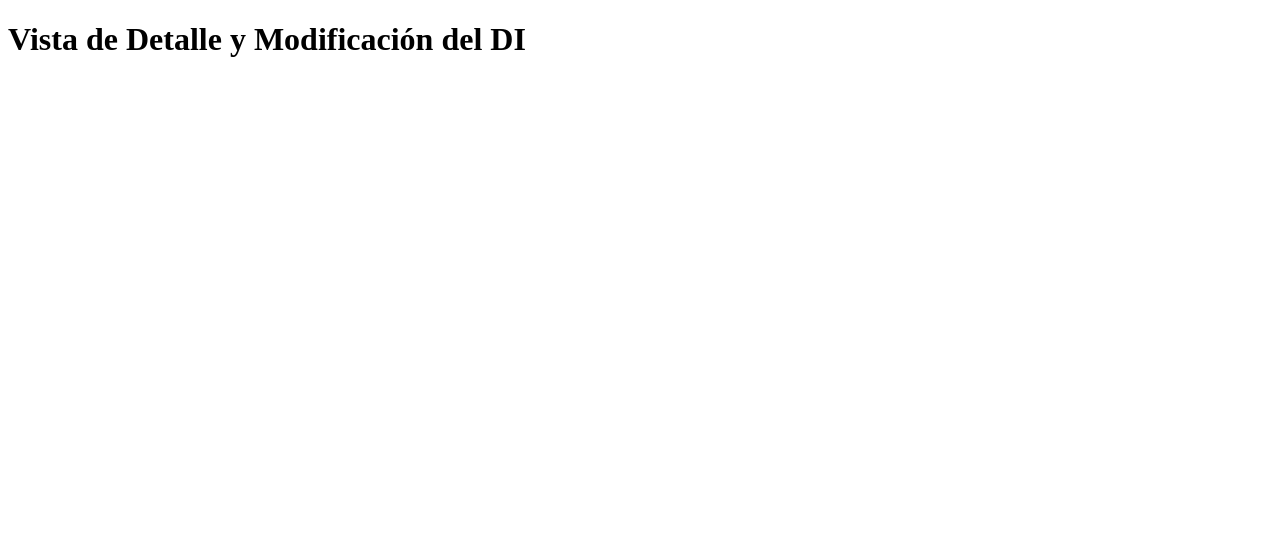
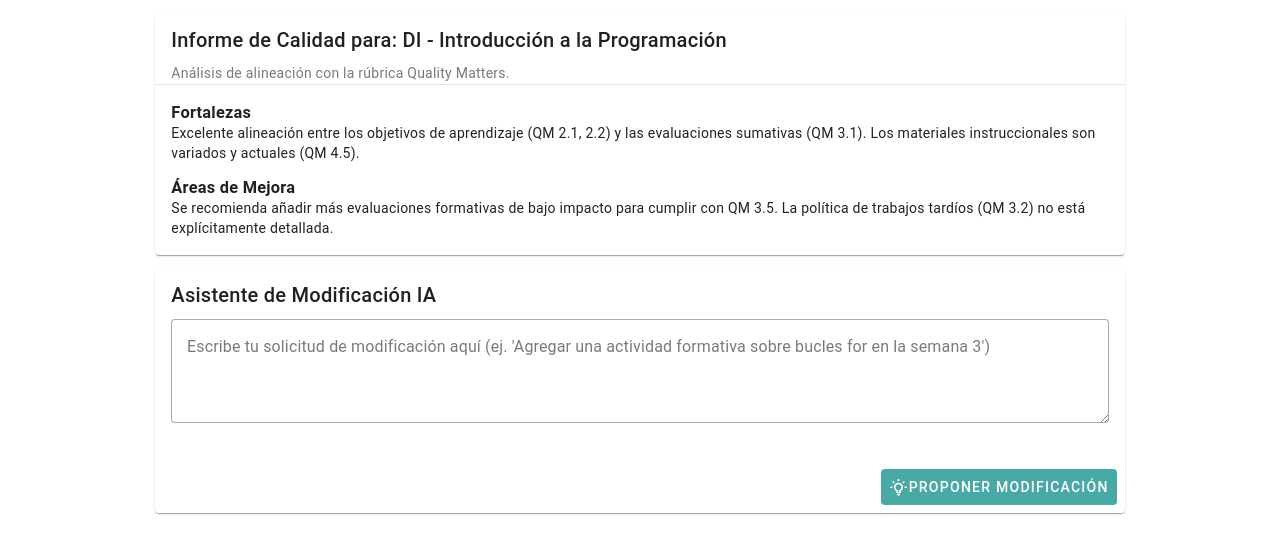
Before and after one commit to kirlts/validadorQM, a Vue app in the folder frontend/: page /di/1 in a window 1280 px wide. Shown: the top 554 px of the page. Built offline with nearby package versions, Linux system fonts and the light colour scheme.

Commit message:
VAL-15: Add Vuetify and Material Design Icons, enhance Dashboard and Detail views

```diff
--- a/frontend/package.json
+++ b/frontend/package.json
@@ -14,9 +14,11 @@
     "format": "prettier --write src/"
   },
   "dependencies": {
+    "@mdi/font": "^7.4.47",
     "pinia": "^3.0.3",
     "vue": "^3.5.18",
-    "vue-router": "^4.5.1"
+    "vue-router": "^4.5.1",
+    "vuetify": "^3.9.7"
   },
   "devDependencies": {
     "@eslint/js": "^9.31.0",
--- a/frontend/src/App.vue
+++ b/frontend/src/App.vue
@@ -1,9 +1,7 @@
 <template>
-  <div id="app">
-    <router-view />
-  </div>
+  <v-app>
+    <v-main>
+      <router-view />
+    </v-main>
+  </v-app>
 </template>
-
-<style>
-/* Puedes agregar estilos globales aquí si lo necesitas */
-</style>
--- a/frontend/src/main.js
+++ b/frontend/src/main.js
@@ -1,9 +1,22 @@
 import { createApp } from 'vue'
 import App from './App.vue'
-import router from './router' // Importamos nuestro enrutador
+import router from './router'
+
+// Importaciones de Vuetify
+import 'vuetify/styles'
+import { createVuetify } from 'vuetify'
+import * as components from 'vuetify/components'
+import * as directives from 'vuetify/directives'
+import '@mdi/font/css/materialdesignicons.css' // Importar íconos
+
+const vuetify = createVuetify({
+  components,
+  directives,
+})
 
 const app = createApp(App)
 
-app.use(router) // Le decimos a la app que use el enrutador
+app.use(router)
+app.use(vuetify) // Usar Vuetify en la aplicación
 
 app.mount('#app')
--- a/frontend/src/views/DashboardView.vue
+++ b/frontend/src/views/DashboardView.vue
@@ -1,5 +1,55 @@
 <template>
-  <div>
-    <h1>Dashboard de Diseños Instruccionales</h1>
-    </div>
+  <v-container>
+    <v-row justify="center">
+      <v-col cols="12" md="8">
+        <v-card>
+          <v-card-title class="headline">
+            Mis Diseños Instruccionales
+          </v-card-title>
+          <v-card-subtitle>
+            Selecciona un DI para ver su informe de calidad o proponer modificaciones.
+          </v-card-subtitle>
+          <v-list lines="two">
+            <v-list-item
+              v-for="design in designs"
+              :key="design.id"
+              @click="viewDetails(design.id)"
+              :title="design.name"
+              :subtitle="'Última modificación: ' + design.date"
+            >
+              <template v-slot:prepend>
+                <v-avatar color="primary">
+                  <v-icon icon="mdi-file-document-outline"></v-icon>
+                </v-avatar>
+              </template>
+            </v-list-item>
+          </v-list>
+          <v-card-actions>
+            <v-spacer></v-spacer>
+            <v-btn color="primary" variant="flat">
+              <v-icon left>mdi-upload</v-icon>
+              Subir Nuevo DI
+            </v-btn>
+          </v-card-actions>
+        </v-card>
+      </v-col>
+    </v-row>
+  </v-container>
 </template>
+
+<script setup>
+import { ref, onMounted } from 'vue';
+import { useRouter } from 'vue-router';
+import { getInstructionalDesigns } from '@/services/mockApiService';
+
+const designs = ref([]);
+const router = useRouter();
+
+onMounted(async () => {
+  designs.value = await getInstructionalDesigns();
+});
+
+function viewDetails(id) {
+  router.push(`/di/${id}`);
+}
+</script>
--- a/frontend/src/views/DetailView.vue
+++ b/frontend/src/views/DetailView.vue
@@ -1,5 +1,66 @@
 <template>
-  <div>
-    <h1>Vista de Detalle y Modificación del DI</h1>
-    </div>
+  <v-container>
+    <v-row justify="center">
+      <v-col cols="12" md="10">
+        <v-card class="mb-4">
+          <v-card-title class="headline">
+            Informe de Calidad para: {{ design ? design.name : 'Cargando...' }}
+          </v-card-title>
+          <v-card-subtitle>
+            Análisis de alineación con la rúbrica Quality Matters.
+          </v-card-subtitle>
+          <v-divider></v-divider>
+          <v-card-text>
+            <h3>Fortalezas</h3>
+            <p>
+              Excelente alineación entre los objetivos de aprendizaje (QM 2.1, 2.2) y las evaluaciones sumativas (QM 3.1). Los materiales instruccionales son variados y actuales (QM 4.5).
+            </p>
+            <h3 class="mt-3">Áreas de Mejora</h3>
+            <p>
+              Se recomienda añadir más evaluaciones formativas de bajo impacto para cumplir con QM 3.5. La política de trabajos tardíos (QM 3.2) no está explícitamente detallada.
+            </p>
+          </v-card-text>
+        </v-card>
+
+        <v-card>
+          <v-card-title class="headline">
+            Asistente de Modificación IA
+          </v-card-title>
+          <v-card-text>
+            <v-textarea
+              label="Escribe tu solicitud de modificación aquí (ej. 'Agregar una actividad formativa sobre bucles for en la semana 3')"
+              rows="3"
+              variant="outlined"
+            ></v-textarea>
+          </v-card-text>
+          <v-card-actions>
+            <v-spacer></v-spacer>
+            <v-btn color="secondary" variant="flat">
+              <v-icon left>mdi-lightbulb-on-outline</v-icon>
+              Proponer Modificación
+            </v-btn>
+          </v-card-actions>
+        </v-card>
+      </v-col>
+    </v-row>
+  </v-container>
 </template>
+
+<script setup>
+import { ref, onMounted } from 'vue';
+import { getInstructionalDesignById } from '@/services/mockApiService';
+
+// props definirá las propiedades que el componente puede recibir, como el 'id' de la ruta
+const props = defineProps({
+  id: {
+    type: String,
+    required: true
+  }
+});
+
+const design = ref(null);
+
+onMounted(async () => {
+  design.value = await getInstructionalDesignById(props.id);
+});
+</script>
```
Also changed, not shown: 1 other file (tests, documents, lock files or other folders).
